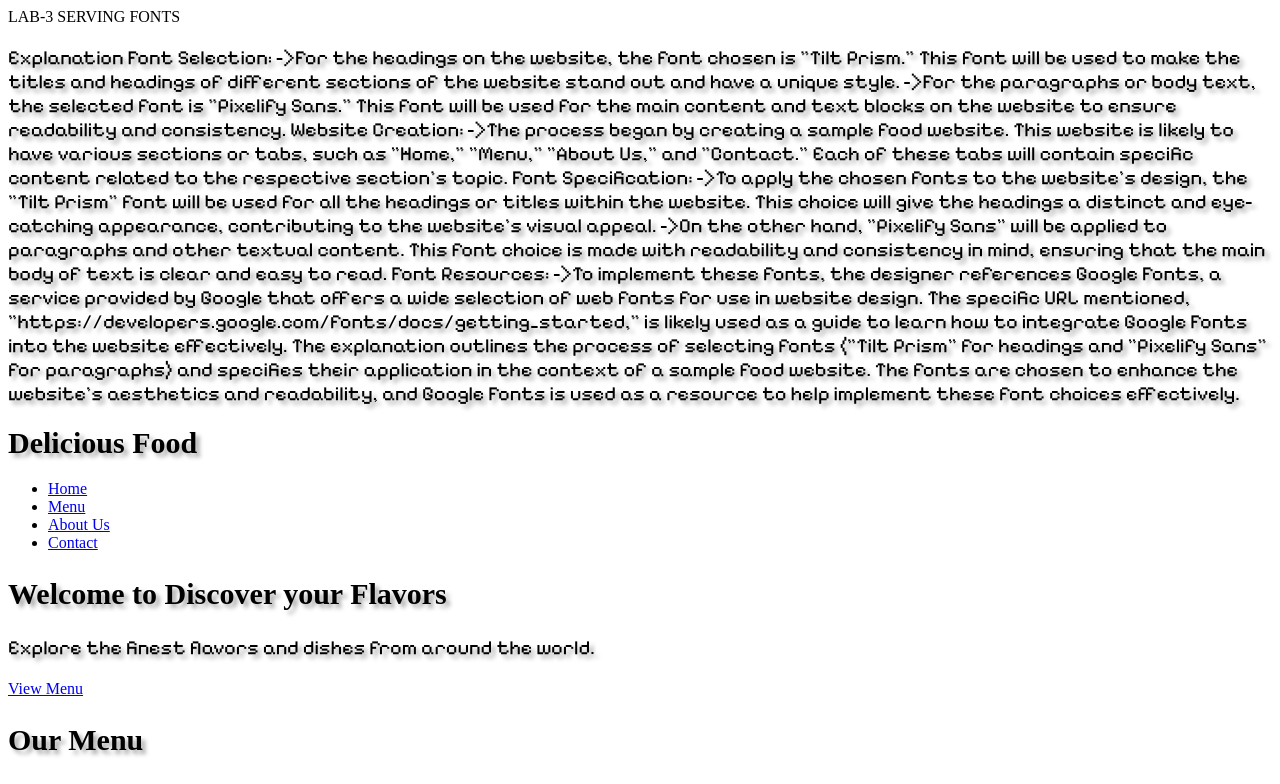
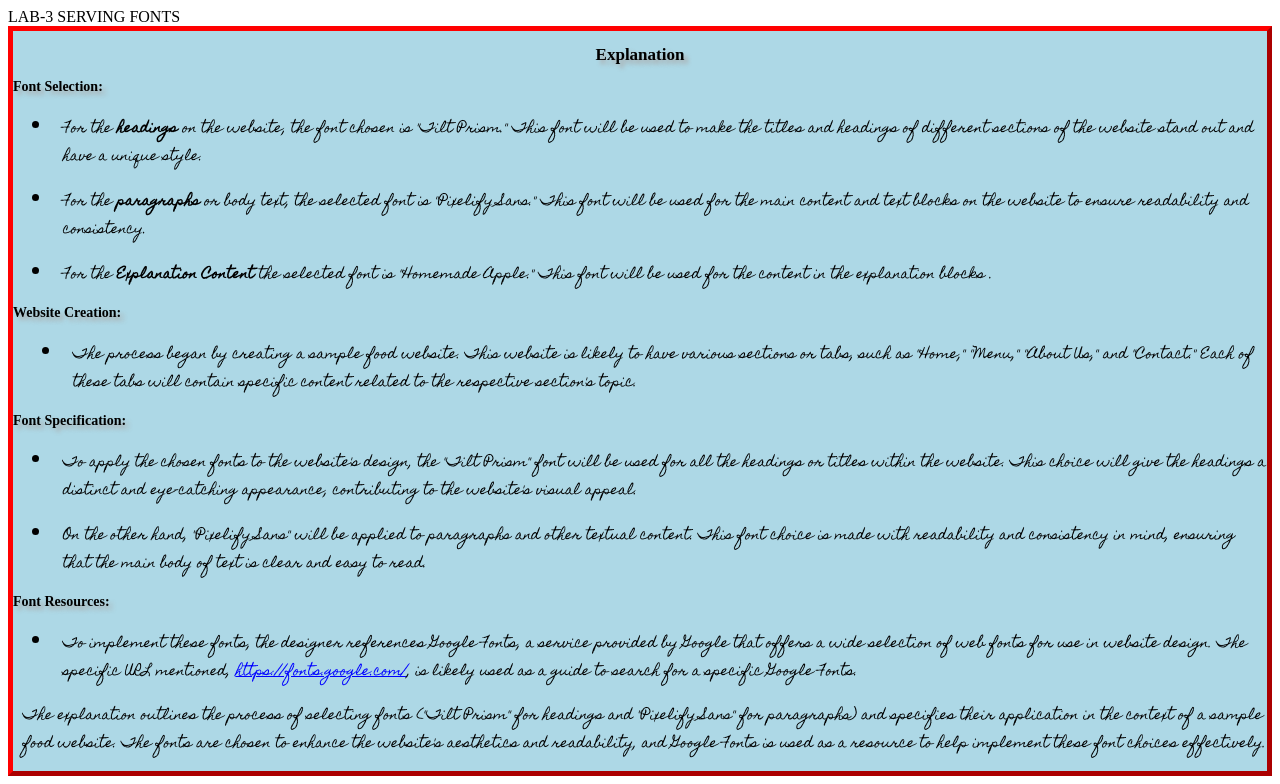
Before and after one commit to polisettylikhitha/polisettylikhitha.github.io, a plain HTML site: page itc505/homework/3/index.html in a window 1280 px wide. Shown: the top 784 px of the page. Drawn offline with Linux system fonts and the light colour scheme; a web font is replaced by a local one.

Commit message:
added basics

```diff
--- a/itc505/homework/3/index.html
+++ b/itc505/homework/3/index.html
@@ -6,45 +6,58 @@
     <title>Delicious Food</title>
     <link rel="stylesheet" href="https://fonts.googleapis.com/css?family=Tilt+Prism">
     <link rel="stylesheet" href="https://fonts.googleapis.com/css?family=Pixelify+Sans">
+    <link rel="stylesheet" href="https://fonts.googleapis.com/css?family=Homemade+Apple">
     <!-- <link href=' http://fonts.googleapis.com/css?family=Droid+Sans' rel='stylesheet' type='text/css'> -->
     <link rel="stylesheet" href="styles.css">  LAB-3 SERVING FONTS
-    <!-- <style>
-        /* Apply Lobster font to specific elements */
-        body {
-            font-family: 'Lobster', cursive;
-        }
-        h1 {
-            font-family: 'Lobster', cursive;
-            font-size: 36px;
-            color: #333;
-        }
-        p {
-            font-family: 'Lobster', cursive;
-            font-size: 18px;
-            line-height: 1.5;
-            color: #666;
-        }
-    </style> -->
+
 </head>
 <body>
-    <p>
-        Explanation
+    <!-- Explanation of website font research -->
+    <div class="myDiv">
+        <h2 class="Exp-title">Explanation</h2>
+        <h2 class="section-title">Font Selection:</h2>
+        <ul>
+            <li>
+                <p class="font-description">For the <strong>headings</strong> on the website, the font chosen is "Tilt Prism." This font will be used to make the titles and headings of different sections of the website stand out and have a unique style.</p>
+            </li>
+            <li>
+                <p class="font-description">For the <strong>paragraphs</strong> or body text, the selected font is "Pixelify Sans." This font will be used for the main content and text blocks on the website to ensure readability and consistency.</p>
+            </li>
+            <li>
+                <p class="font-description">For the <strong>Explanation Content</strong> the selected font is "Homemade Apple." This font will be used for the content in the explanation blocks .</p>
+            </li>
+        </ul>
 
-        Font Selection:
-        ->For the headings on the website, the font chosen is "Tilt Prism." This font will be used to make the titles and headings of different sections of the website stand out and have a unique style.
-        ->For the paragraphs or body text, the selected font is "Pixelify Sans." This font will be used for the main content and text blocks on the website to ensure readability and consistency.
-        Website Creation:
-        ->The process began by creating a sample food website. This website is likely to have various sections or tabs, such as "Home," "Menu," "About Us," and "Contact." Each of these tabs will contain specific content related to the respective section's topic.
-        Font Specification:
-        ->To apply the chosen fonts to the website's design, the "Tilt Prism" font will be used for all the headings or titles within the website. This choice will give the headings a distinct and eye-catching appearance, contributing to the website's visual appeal.
-        ->On the other hand, "Pixelify Sans" will be applied to paragraphs and other textual content. This font choice is made with readability and consistency in mind, ensuring that the main body of text is clear and easy to read.
-        Font Resources:
-        ->To implement these fonts, the designer references Google Fonts, a service provided by Google that offers a wide selection of web fonts for use in website design. The specific URL mentioned, "https://developers.google.com/fonts/docs/getting_started," is likely used as a guide to learn how to integrate Google Fonts into the website effectively.
+        <h2 class="section-title">Website Creation:</h2>
+        <ul class="website-section">
+            <li>
+                <p class="font-description">The process began by creating a sample food website. This website is likely to have various sections or tabs, such as "Home," "Menu," "About Us," and "Contact." Each of these tabs will contain specific content related to the respective section's topic.</p>
+            </li>
+        </ul>
 
-        The explanation outlines the process of selecting fonts ("Tilt Prism" for headings and "Pixelify Sans" for paragraphs) and specifies their application in the context of a sample food website. The fonts are chosen to enhance the website's aesthetics and readability, and Google Fonts is used as a resource to help implement these font choices effectively.
-    </p>
+        <h2 class="section-title">Font Specification:</h2>
+        <ul>
+            <li>
+                <p class="font-description">To apply the chosen fonts to the website's design, the "Tilt Prism" font will be used for all the headings or titles within the website. This choice will give the headings a distinct and eye-catching appearance, contributing to the website's visual appeal.</p>
+            </li>
+            <li>
+                <p class="font-description">On the other hand, "Pixelify Sans" will be applied to paragraphs and other textual content. This font choice is made with readability and consistency in mind, ensuring that the main body of text is clear and easy to read.</p>
+            </li>
+        </ul>
+
+        <h2 class="section-title">Font Resources:</h2>
+        <ul>
+            <li>
+                <p class="font-description">To implement these fonts, the designer references Google Fonts, a service provided by Google that offers a wide selection of web fonts for use in website design. The specific URL mentioned, <a class="resource-link" href="https://fonts.google.com/">https://fonts.google.com/</a>, is likely used as a guide to search for a specific Google Fonts.</p>
+            </li>
+        </ul>
+
+        <p class="font-description">The explanation outlines the process of selecting fonts ("Tilt Prism" for headings and "Pixelify Sans" for paragraphs) and specifies their application in the context of a sample food website. The fonts are chosen to enhance the website's aesthetics and readability, and Google Fonts is used as a resource to help implement these font choices effectively.</p>
+    </div>
+
+    <div class="web-div">
         <header>
-        <h1>Delicious Food</h1>
+            <h1 class="website-heading">Delicious Food</h1>
             <nav>
                 <ul>
                     <li><a href="#">Home</a></li>
@@ -96,5 +109,6 @@
         <footer>
             <p>&copy; Delicious Food</p>
         </footer>
+    </div>
 </body>
 </html>
--- a/itc505/homework/3/styles.css
+++ b/itc505/homework/3/styles.css
@@ -5,12 +5,51 @@
 
 /* h1 { font-family: 'Droid Sans', arial, serif; } */
 
-h1, h2, h3, h4 {
+.myDiv {
+  border: 5px outset red;
+  background-color: lightblue;
+  font-family: 'Homemade Apple';
+}
+
+
+.Exp-title {
+    font-size: 17px;
+    font-weight: bold;
+    text-align: center;
+}
+
+.section-title {
+    font-size: 14px;
+    font-weight: bold;
+}
+
+.font-description {
+    font-size: 13px;
+    margin-left: 10px;
+}
+
+.website-section {
+    margin-left: 10px;
+}
+
+.resource-link {
+    color: blue;
+    text-decoration: underline;
+}
+
+
+.website-heading {
+  font-size: 30px;
+  font-weight: bold;
+  text-align: center;
+}
+
+.web-div h1, h2, h3, h4 {
   font-family: 'Tilt Prism', serif;
   font-size: 30px;
   text-shadow: 4px 4px 4px #aaa;
 }
-p {
+.web-div p {
   font-family: 'Pixelify Sans', serif;
   font-size: 20px;
   text-shadow: 4px 4px 4px #aaa;
```
Lines whose indentation alone changed are shown as unchanged.
